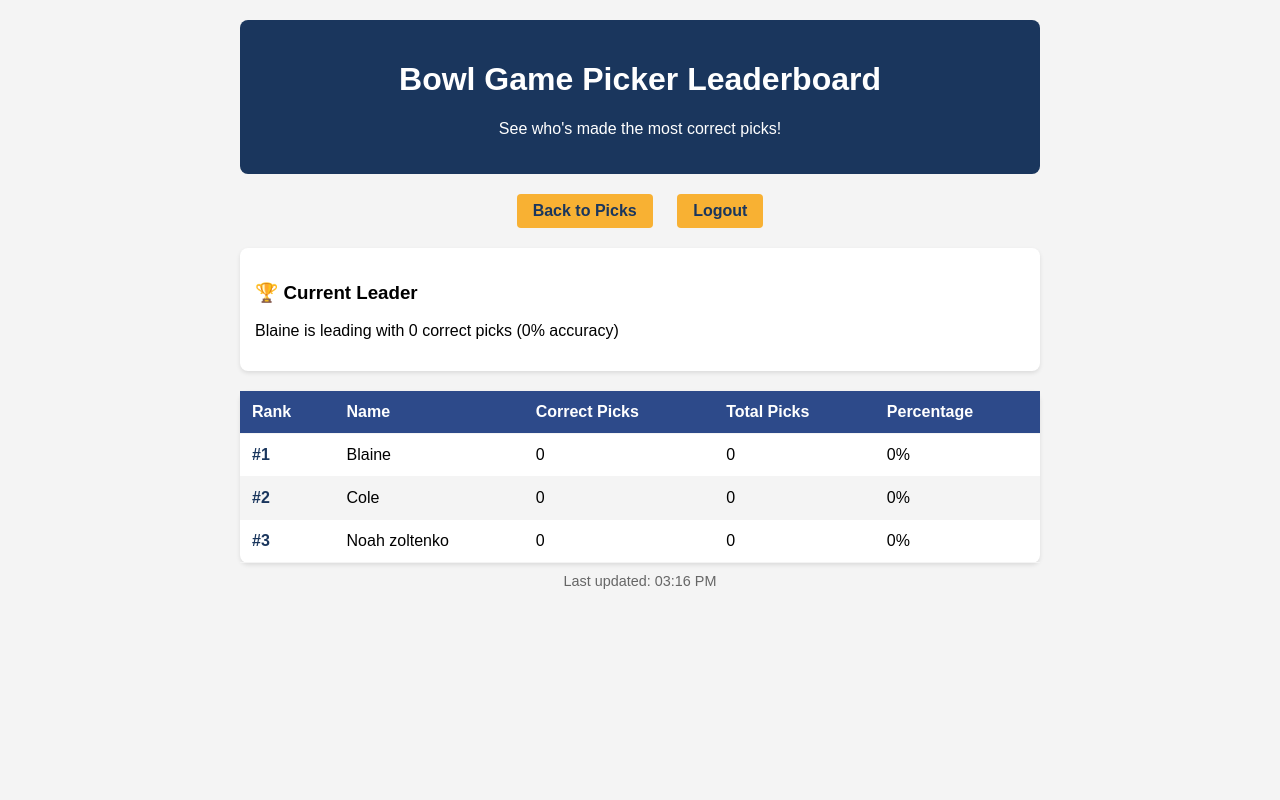
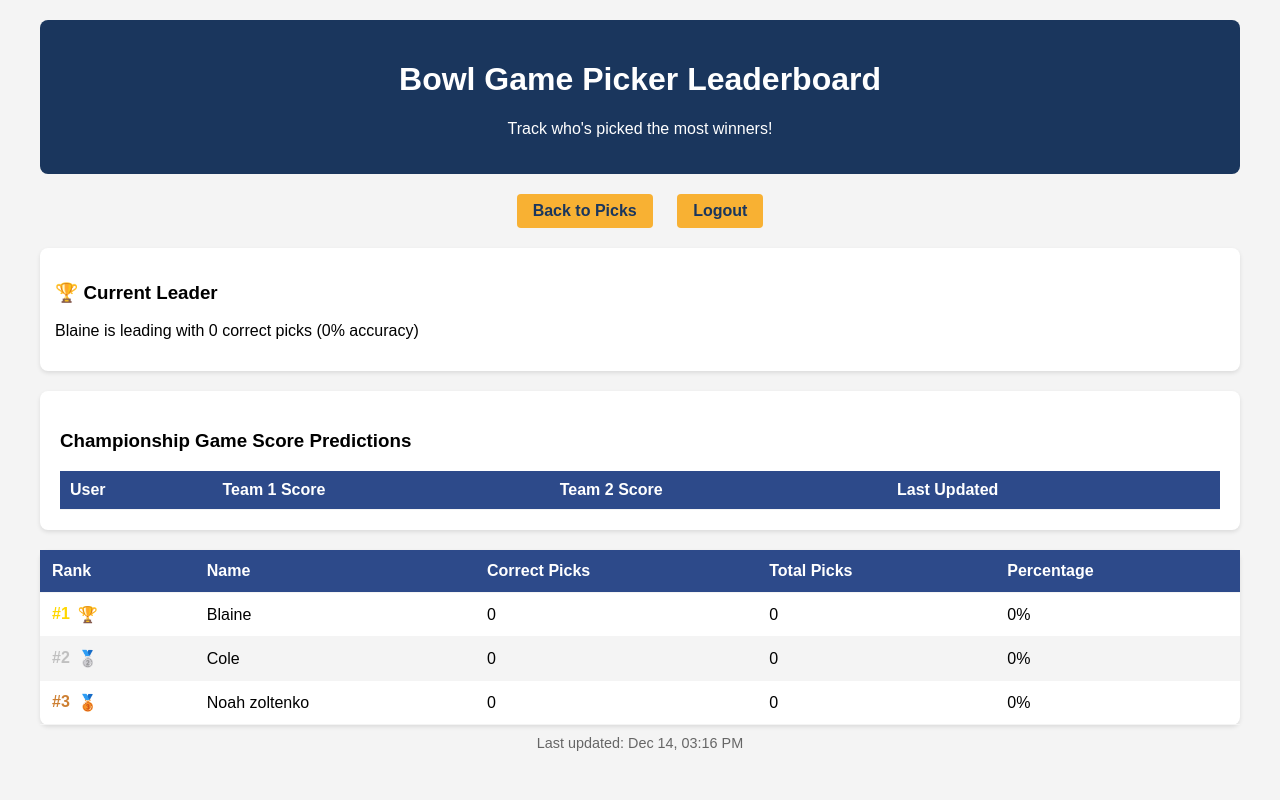
Before and after one commit to eidorb90/college-football-bowl-games, a Flask app: page /leaderboard in a window 1280 px wide. Run offline with Flask 3, Linux system fonts and the light colour scheme; the visitor is signed in with stand-in values (Sample User, id 1); lists and menus that the app fills with data are empty.

Commit message:
Update leaderboard.html

```diff
--- a/templates/leaderboard.html
+++ b/templates/leaderboard.html
@@ -10,6 +10,9 @@
             --secondary-color: #2d4a8a;
             --accent-color: #f8b133;
             --light-gray: #f4f4f4;
+            --gold: #FFD700;
+            --silver: #C0C0C0;
+            --bronze: #CD7F32;
         }
 
         body {
@@ -20,7 +23,7 @@
         }
 
         .container {
-            max-width: 800px;
+            max-width: 1200px;
             margin: 0 auto;
         }
 
@@ -52,6 +55,7 @@
         .leaderboard-table th {
             background-color: var(--secondary-color);
             color: white;
+            font-weight: bold;
         }
 
         .leaderboard-table tr:nth-child(even) {
@@ -61,6 +65,21 @@
         .rank {
             font-weight: bold;
             color: var(--primary-color);
+            display: flex;
+            align-items: center;
+            gap: 8px;
+        }
+
+        .rank-1 .rank-number {
+            color: var(--gold);
+        }
+
+        .rank-2 .rank-number {
+            color: var(--silver);
+        }
+
+        .rank-3 .rank-number {
+            color: var(--bronze);
         }
 
         .navigation {
@@ -85,12 +104,35 @@
             opacity: 0.9;
         }
 
-        .top-performers {
+        .championship-predictions {
             background: white;
-            padding: 15px;
+            padding: 20px;
             border-radius: 8px;
             margin-bottom: 20px;
             box-shadow: 0 2px 4px rgba(0,0,0,0.1);
+        }
+
+        .predictions-table {
+            width: 100%;
+            border-collapse: collapse;
+            margin-top: 10px;
+        }
+
+        .predictions-table th,
+        .predictions-table td {
+            padding: 10px;
+            text-align: left;
+            border-bottom: 1px solid var(--light-gray);
+        }
+
+        .predictions-table th {
+            background-color: var(--secondary-color);
+            color: white;
+            font-weight: bold;
+        }
+
+        .predictions-table tr:nth-child(even) {
+            background-color: var(--light-gray);
         }
 
         .refresh-time {
@@ -99,13 +141,21 @@
             font-size: 0.9em;
             margin-top: 10px;
         }
+
+        .top-performers {
+            background: white;
+            padding: 15px;
+            border-radius: 8px;
+            margin-bottom: 20px;
+            box-shadow: 0 2px 4px rgba(0,0,0,0.1);
+        }
     </style>
 </head>
 <body>
     <div class="container">
         <div class="header">
             <h1>Bowl Game Picker Leaderboard</h1>
-            <p>See who's made the most correct picks!</p>
+            <p>Track who's picked the most winners!</p>
         </div>
 
         <div class="navigation">
@@ -117,7 +167,24 @@
             <!-- Will be populated by JavaScript -->
         </div>
 
-        <table class="leaderboard-table" id="leaderboardTable">
+        <div class="championship-predictions">
+            <h3>Championship Game Score Predictions</h3>
+            <table class="predictions-table">
+                <thead>
+                    <tr>
+                        <th>User</th>
+                        <th>Team 1 Score</th>
+                        <th>Team 2 Score</th>
+                        <th>Last Updated</th>
+                    </tr>
+                </thead>
+                <tbody id="championshipPredictions">
+                    <!-- Will be populated by JavaScript -->
+                </tbody>
+            </table>
+        </div>
+
+        <table class="leaderboard-table">
             <thead>
                 <tr>
                     <th>Rank</th>
@@ -127,7 +194,7 @@
                     <th>Percentage</th>
                 </tr>
             </thead>
-            <tbody>
+            <tbody id="leaderboardBody">
                 <!-- Will be populated by JavaScript -->
             </tbody>
         </table>
@@ -137,13 +204,40 @@
 
     <script>
         function formatDateTime(date) {
-            return date.toLocaleTimeString('en-US', {
+            return new Date(date).toLocaleString('en-US', {
+                month: 'short',
+                day: 'numeric',
                 hour: '2-digit',
                 minute: '2-digit'
             });
         }
 
-        // Function to update the leaderboard
+        async function loadChampionshipPredictions() {
+            try {
+                const response = await fetch('/api/all-picks');
+                const picks = await response.json();
+
+                const predictionsTable = document.getElementById('championshipPredictions');
+                predictionsTable.innerHTML = '';
+
+                Object.entries(picks).forEach(([username, userData]) => {
+                    if (userData.championship_prediction) {
+                        const { team1_score, team2_score } = userData.championship_prediction;
+                        const row = document.createElement('tr');
+                        row.innerHTML = `
+                            <td>${username}</td>
+                            <td>${team1_score !== null ? team1_score : '-'}</td>
+                            <td>${team2_score !== null ? team2_score : '-'}</td>
+                            <td>${formatDateTime(userData.timestamp)}</td>
+                        `;
+                        predictionsTable.appendChild(row);
+                    }
+                });
+            } catch (error) {
+                console.error('Error loading championship predictions:', error);
+            }
+        }
+
         async function updateLeaderboard() {
             try {
                 const response = await fetch('/api/leaderboard');
@@ -163,13 +257,19 @@
                 }
 
                 // Update the main leaderboard table
-                const tbody = document.querySelector('#leaderboardTable tbody');
+                const tbody = document.getElementById('leaderboardBody');
                 tbody.innerHTML = '';
 
                 leaderboard.forEach((entry, index) => {
+                    const rank = index + 1;
                     const row = document.createElement('tr');
+                    const rankClass = rank <= 3 ? `rank-${rank}` : '';
+
                     row.innerHTML = `
-                        <td class="rank">#${index + 1}</td>
+                        <td class="rank ${rankClass}">
+                            <span class="rank-number">#${rank}</span>
+                            ${rank === 1 ? '🏆' : rank === 2 ? '🥈' : rank === 3 ? '🥉' : ''}
+                        </td>
                         <td>${entry.username}</td>
                         <td>${entry.correct_picks}</td>
                         <td>${entry.total_picks}</td>
@@ -186,9 +286,13 @@
             }
         }
 
-        // Update leaderboard immediately and every 60 seconds
-        updateLeaderboard();
-        setInterval(updateLeaderboard, 60000);
+        // Initial load
+        Promise.all([updateLeaderboard(), loadChampionshipPredictions()]);
+
+        // Refresh every minute
+        setInterval(() => {
+            Promise.all([updateLeaderboard(), loadChampionshipPredictions()]);
+        }, 60000);
     </script>
 </body>
 </html>
```
